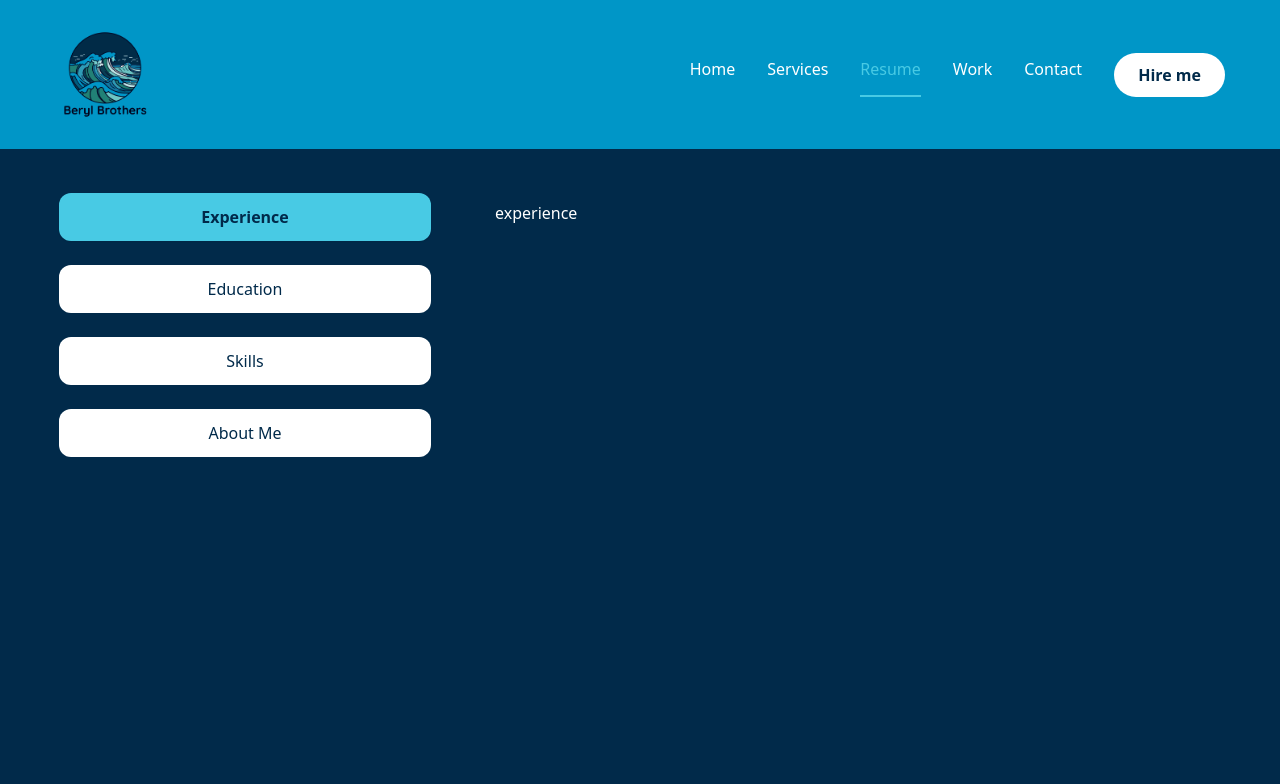
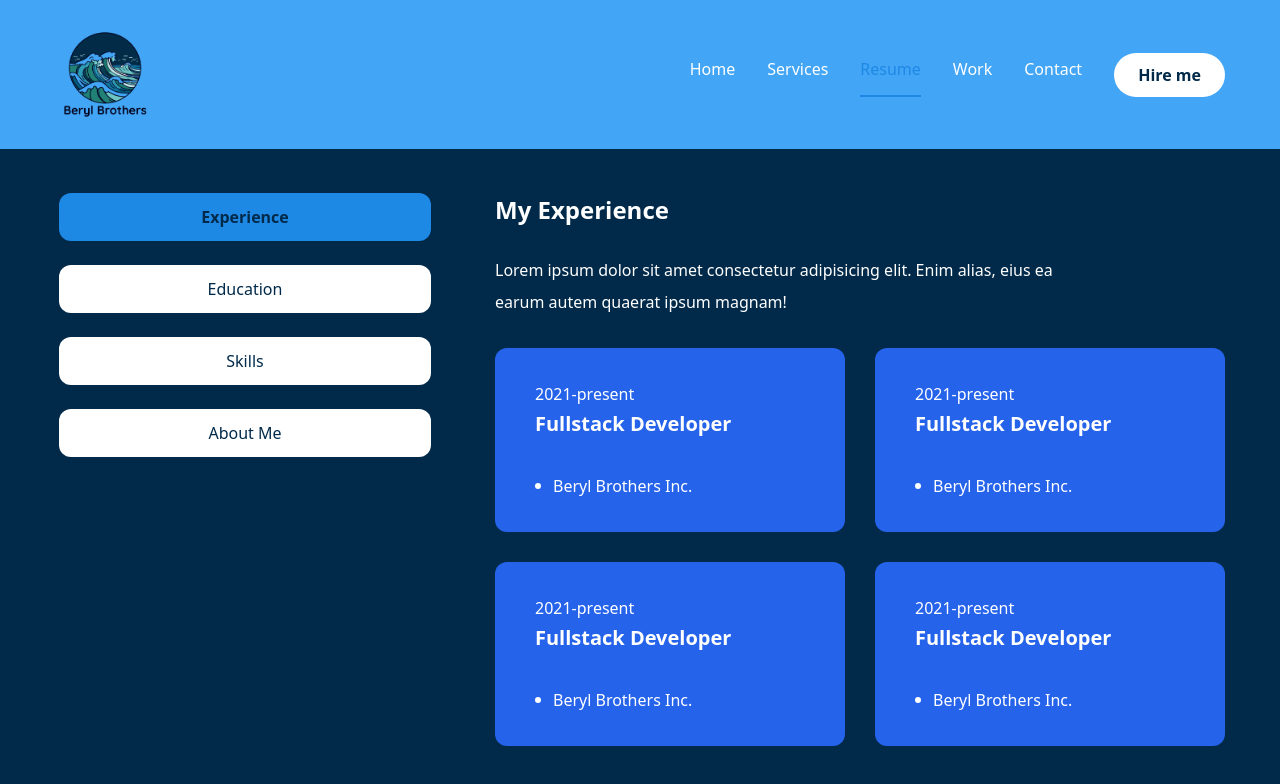
Before and after one commit to BerylBrothers/New-Form, a Next.js app: page /resume in a window 1280 px wide. Shown: the top 784 px of the page. Built offline with nearby package versions, Linux system fonts and the light colour scheme.

Commit message:
services pages completed

```diff
--- a/app/resume/page.jsx
+++ b/app/resume/page.jsx
@@ -11,7 +11,7 @@ SiTailwindcss, SiNextdotjs
 
 //about data
 const about = {
-  title:"About me",
+  title:"About Me",
   description:"Lorem ipsum dolor sit amet consectetur adipisicing elit. Enim alias, eius ea earum autem quaerat ipsum magnam!",
   info:[
     {
@@ -46,9 +46,14 @@ const about = {
     //experience data
     const experience = {
       icon:'/assets/resume/cap.svg',
-      title:'My experience',
+      title:'My Experience',
       description:"Lorem ipsum dolor sit amet consectetur adipisicing elit. Enim alias, eius ea earum autem quaerat ipsum magnam!",
       items: [
+        {
+          company:"Beryl Brothers Inc.",
+          position:"Fullstack Developer",
+          duration:"2021-present"
+        },
         {
           company:"Beryl Brothers Inc.",
           position:"Fullstack Developer",
@@ -75,30 +80,30 @@ const about = {
      //education data
      const education = {
       icon:'/assets/resume/badge.svg',
-      title:'My experience',
+      title:'My Education',
       description:"Lorem ipsum dolor sit amet consectetur adipisicing elit. Enim alias, eius ea earum autem quaerat ipsum magnam!",
       items: [
         {
           institution:"University of North Florida.",
-          degree:"Fullstack Developer",
-          duration:"2021-present"
+          degree:"Computer Science",
+          duration:"2022-present"
         },
         {
           institution:"University of North Florida.",
-          degree:"Fullstack Developer",
-          duration:"2021-present"
+          degree:"A+ Certificate",
+          duration:"2019-present"
         },
         {
           institution:"University of North Florida.",
-          degree:"Fullstack Developer",
-          duration:"2021-present"
+          degree:"Associates degree",
+          duration:"2018-present"
         },
       ]
     }
 
     //skills data
     const skills = {
-      title: "My skills",
+      title: "My Skills",
       description:"Lorem ipsum dolor sit amet consectetur adipisicing elit. Enim alias, eius ea earum autem quaerat ipsum magnam!",
       SkillList:[
         {
@@ -127,11 +132,11 @@ const about = {
         },
         {
           icon: < SiNextdotjs />,
-          name: "node js"
+          name: "next js"
         },
         {
           icon: < SiTailwindcss />,
-          name: "node js"
+          name: "tailwind"
         },
       ]
     }
@@ -153,7 +158,7 @@ const resume = () => {
     <motion.div initial={{opacity: 0}} animate={{opacity: 1, transition:{delay: 2.4, duration:0.4, ease:"easeIn"},}}
     className="min-h-[80vh] flex flex-col justify-center py-6 xl:py-0"
     >
-      <div className="container mx-auto">
+      <div className="container mx-auto xl:py-6">
         <Tabs defaultValue="experience" className="flex flex-col xl:flex-row gap-[60px]">
           <TabsList className="flex flex-col w-full max-w-[380px] mx-auto xl:mx-0 gap-6">
             <TabsTrigger value="experience">Experience</TabsTrigger>
@@ -166,16 +171,84 @@ const resume = () => {
           <div className="min-h-[70vh] w-full">
             {/* experience */}
             <TabsContent value="experience" className="w-full">
-              experience
+              <div className="flex flex-col gap-[30px] text-center xl:text-left">
+                <h3>{experience.title}</h3>
+                <p className="max-w-[600px] mx-auto xl:mx-0">{experience.description}</p>
+                <ScrollArea className="h-[400px] ">
+                  <ul className="grid grid-cols-1 lg:grid-cols-2 gap-[30px]">
+                    {experience.items.map((item, index) => {
+                      return <li key={index} className=" bg-blue-600 h-[184px] py-6 px-10 rounded-xl flex flex-col justify-center items-center lg:items-start gap-1]">
+                        <span className="text-white">{item.duration}</span>
+                        <h3 className="text-xl max-w-[260px] min-h-[60px] text-center lg:text-left">{item.position}</h3>
+                        <div className="flex items-center gap-3">
+                          {/* dot */}
+                          <span className="w-[6px] h-[6px] rounded-full bg-white"></span>
+                          <p>{item.company}</p>
+                        </div>
+                      </li>
+                    })}
+                  </ul>
+                </ScrollArea>
+              </div>
             </TabsContent>
             <TabsContent value="education" className="w-full">
-              education
+            <div className="flex flex-col gap-[30px] text-center xl:text-left">
+                <h3>{education.title}</h3>
+                <p className="max-w-[600px] mx-auto xl:mx-0">{education.description}</p>
+                <ScrollArea className="h-[400px]">
+                  <ul className="grid grid-cols-1 lg:grid-cols-2 gap-[30px]">
+                    {education.items.map((item, index) => {
+                      return <li key={index} className=" bg-blue-600 h-[184px] py-6 px-10 rounded-xl flex flex-col justify-center items-center lg:items-start gap-1]">
+                        <span className="text-white">{item.duration}</span>
+                        <h3 className="text-xl max-w-[260px] min-h-[60px] text-center lg:text-left">{item.degree}</h3>
+                        <div className="flex items-center gap-3">
+                          {/* dot */}
+                          <span className="w-[6px] h-[6px] rounded-full bg-white"></span>
+                          <p>{item.institution}</p>
+                        </div>
+                      </li>
+                    })}
+                  </ul>
+                </ScrollArea>
+              </div>
             </TabsContent>
             <TabsContent value="skills" className="w-full">
-              skills
+            <div className="flex flex-col gap-[30px]">
+              <div className="flex flex-col gap-[30px] text-center xl:text-left">
+                <h3>{skills.title}</h3>
+                <p className="max-w-[600px] mx-auto xl:mx-0">{skills.description}</p>
+              </div>
+              <ul className="grid grid-cols-2 sm:grid-cols-3 md:grid-cols-4 gap-4">
+                {skills.SkillList.map((item, index) => {
+                  return <li key={index}>
+                    <TooltipProvider delayDuration={100}>
+                    <Tooltip>
+                      <TooltipTrigger className="w-full h-[150px] bg-blue-600 rounded-xl flex justify-center items-center group">
+                        <div className="text-6xl group-hover:text-accent transition-all duration-300">
+                          {item.icon}
+                          </div>
+                      </TooltipTrigger>
+                      <TooltipContent>
+                        <p className="capitalize">{item.name}</p>
+                      </TooltipContent>
+                    </Tooltip>
+                    </TooltipProvider>
+                    </li>
+                })}
+              </ul>
+            </div>
             </TabsContent>
-            <TabsContent value="about" className="w-full">
-              about
+            <TabsContent value="about" className="w-full text-center xl:text-left">
+            <div className="flex flex-col gap-[30px]">
+              <h3>{about.title}</h3>
+              <p className="max-w-[600px] mx-auto xl:mx-0" >{about.description}</p>
+              <ul className="grid grid-cols-1 xl:grid-cols-2 gap-y-6 max-w-[620px] mx-auto xl:mx-0">{about.info.map((item, index) => {
+                return <li key={index} className="flex items-center justify-center xl:justify-start gap-4">
+                  <span className="font-bold">{item.fieldName}</span>
+                  <span className="font-semibold">{item.fieldValue}</span>
+                </li>
+              })}</ul>
+            </div>
             </TabsContent>
           </div>
         </Tabs>
--- a/components/Header.jsx
+++ b/components/Header.jsx
@@ -7,7 +7,7 @@ import Image from 'next/image'
 
 const Header = () => {
   return (
-    <header className="py-8 xl:py-6 text-white bg-[#0096c7]">
+    <header className="py-8 xl:py-6 text-white bg-[#42a5f5]">
       <div className='container mx-auto flex justify-between items-center'>
       {/* logo */}
      <Link href={"/"}>
--- a/components/MobileNav.jsx
+++ b/components/MobileNav.jsx
@@ -43,7 +43,7 @@ const MobileNav = () => {
     };
   return <Sheet open={isOpen} onOpenChange={setIsOpen}>
     <SheetTrigger className="flex justify-center items-center">
-        <CiMenuFries className="text-[32px] text-accent"/>
+        <CiMenuFries className="text-[32px] text-white"/>
     </SheetTrigger>
     <SheetContent className="flex flex-col">
         {/* logo */}
--- a/tailwind.config.mjs
+++ b/tailwind.config.mjs
@@ -24,8 +24,8 @@ export default {
   		colors: {
   			primary:'#012A4A',
 			accent:{
-				DEFAULT: '#48CAE4',
-				hover: '#90E0EF',
+				DEFAULT: '#1e88e5',
+				hover: '#1e88e5',
 			}
   		},
   		borderRadius: {
```
